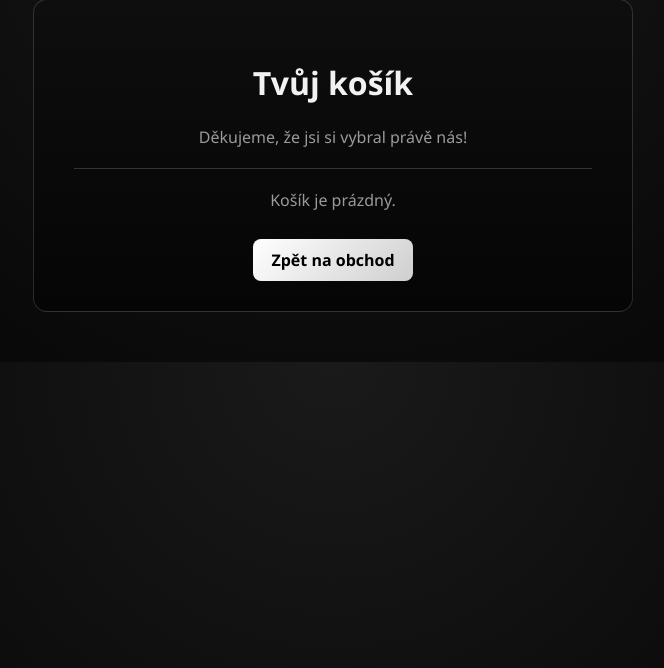
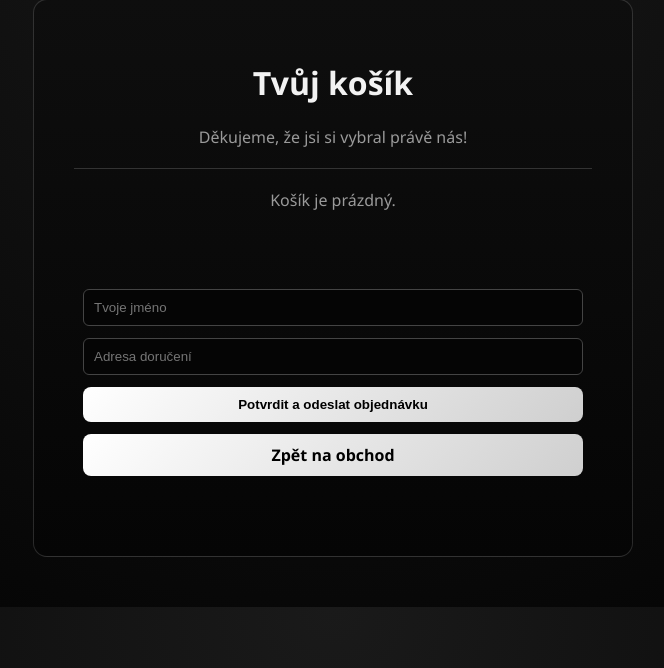
Before and after one commit to DeepyCat/E-shop-MySQL, a PHP site: page /kosik.php in a window 1280 px wide. Shown: the part 132-800 px from the top of the page, without its empty margins (307-971 px from the left). Run offline with PHP 8.4, Linux system fonts and the light colour scheme; data comes from the database, SQL or seed files in the repository; data that the repository does not hold is empty.

Commit message:
Add order form to kosik.php
Added a form for user input including name and delivery address.

```diff
--- a/kosik.php
+++ b/kosik.php
@@ -41,6 +41,10 @@
     }
     ?>
     <br>
+    <form action="objednat.php" method="POST">
+    <input type="text" name="jmeno" placeholder="Tvoje jméno" required>
+    <input type="text" name="adresa" placeholder="Adresa doručení" required>
+    <button type="submit">Potvrdit a odeslat objednávku</button>
     <a href="index.php" class="btn">Zpět na obchod</a>
 </div>
 
```
